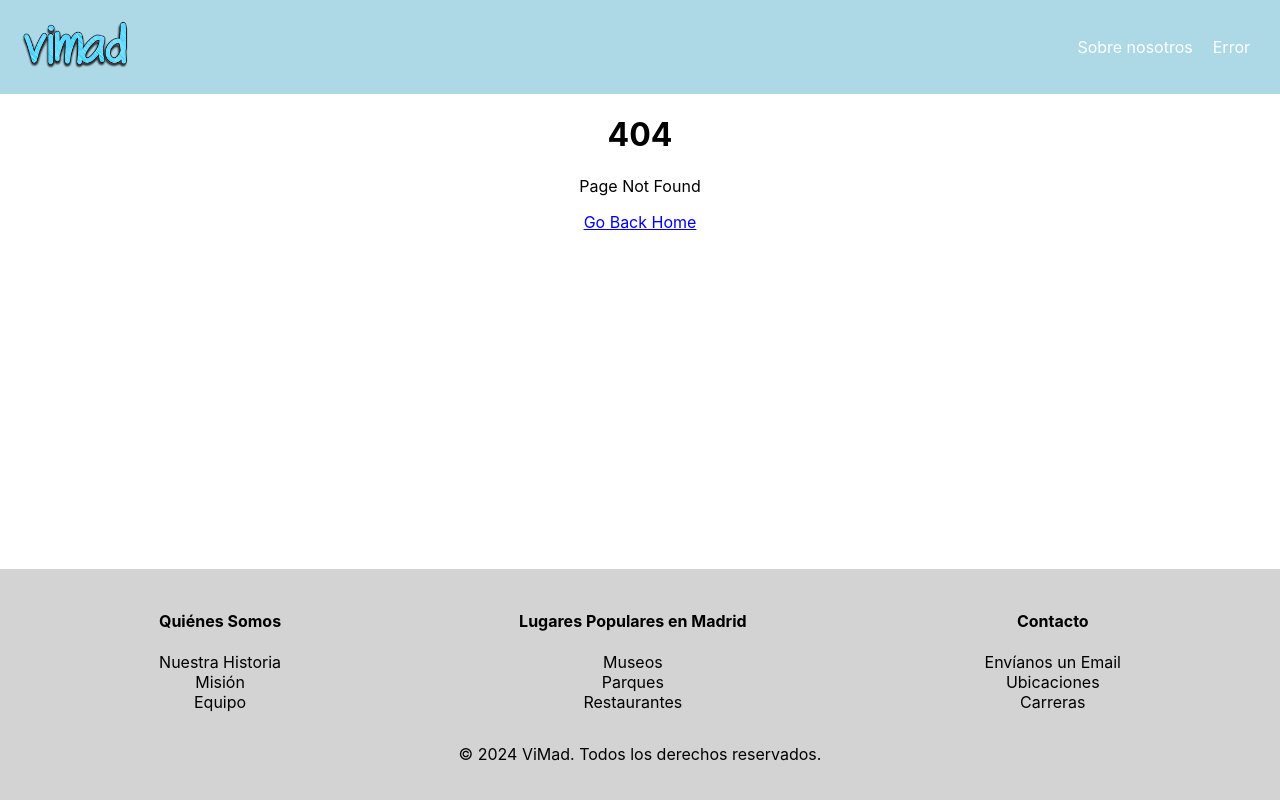
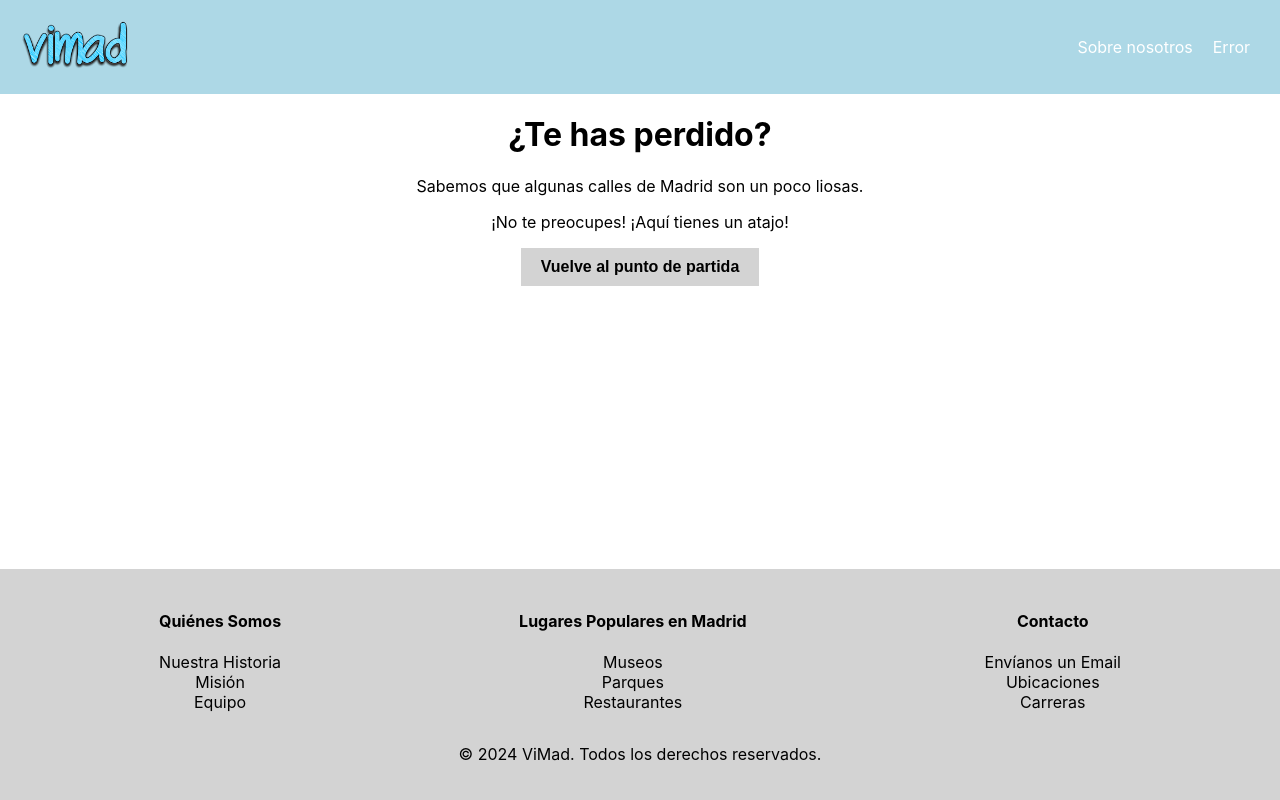
Before and after one commit to Kaaxerd/ViMad, a React (Create React App) app: page /error in a window 1280 px wide. Built offline with nearby package versions, Linux system fonts and the light colour scheme.

Commit message:
Cambios en la página principal y en la página de error

```diff
--- a/src/components/SitiosEmblematicos.css
+++ b/src/components/SitiosEmblematicos.css
@@ -2,7 +2,8 @@
   display: grid;
   grid-template-columns: repeat(auto-fill, minmax(250px, 1fr));
   gap: 50px;
-    padding: 150px;
+  padding: 50px; /* Reducido de 150px a 50px */
+  padding-top: 0;
 }
 
 .tarjeta {
--- /dev/null
+++ b/src/pages/Error.css
@@ -0,0 +1,13 @@
+button {
+    background-color: lightgrey;
+    font-weight: bold;
+    padding: 10px 20px; /* Aumenta el tamaño del botón */
+    border: none; /* Elimina el borde */
+    font-size: 16px; /* Aumenta el tamaño del texto */
+    cursor: pointer; /* Cambia el cursor al pasar sobre el botón */
+}
+
+button a {
+    color: black;
+    text-decoration: none;
+}
--- a/src/pages/Error.jsx
+++ b/src/pages/Error.jsx
@@ -1,12 +1,18 @@
+import './Error.css';
+
 import React from 'react';
 import { Link } from 'react-router-dom';
 
 const ErrorPage = () => {
     return (
         <div>
-            <h1>404</h1>
-            <p>Page Not Found</p>
-            <Link to="/">Go Back Home</Link>
+            <h1>¿Te has perdido?</h1>
+            {/* Icono o algo */}
+            <p>Sabemos que algunas calles de Madrid son un poco liosas.</p>
+            <p>¡No te preocupes! ¡Aquí tienes un atajo!</p>
+            <Link to="/">
+                <button>Vuelve al punto de partida</button>
+            </Link>
         </div>
     );
 };
--- a/src/pages/Home.jsx
+++ b/src/pages/Home.jsx
@@ -10,20 +10,15 @@ const Home = () => {
     return (
         <div>
             <div className="intro">
-                <h1>Visita Madrid como nunca antes lo has hecho</h1>
+                <h1>Descubre Madrid como nunca antes lo has hecho</h1>
                 <p>Descubre los lugares más emblemáticos de la capital de España.</p>
             </div>
 
             <div className="sitios">
-                <h2>Encuentra nuestros QR en</h2>
-
-                {/* Mapa y a lo mejor una parte donde aparezcan los sitios con fotos asi bonito y tal */}
+                <h2>¡Descubre los siguientes sitios!</h2>
             </div>
 
-            <div style={{ marginBottom: '50px' }}>
-                {/* div en blanco para hacer un poco de espacio entre el contenido y el footer */}
-            </div>
-            <SitiosEmblematicos></SitiosEmblematicos>
+            <SitiosEmblematicos />
             <Map />
         </div>
     );
```
Also changed, not shown: src/pages/landmarks/Bernabeu.jsx (+2 -7 lines), credits.txt (deleted). Lines whose indentation alone changed are shown as unchanged.
